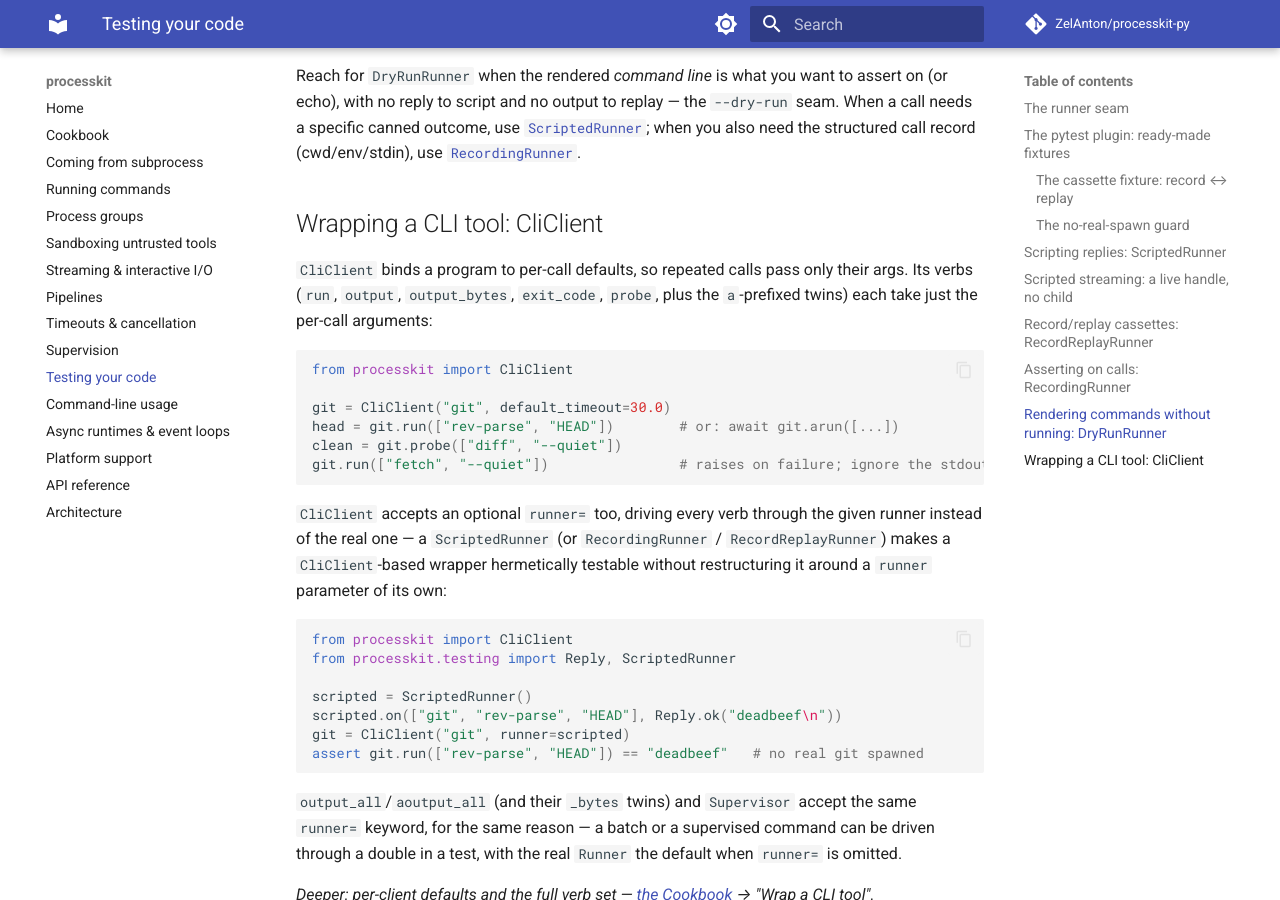
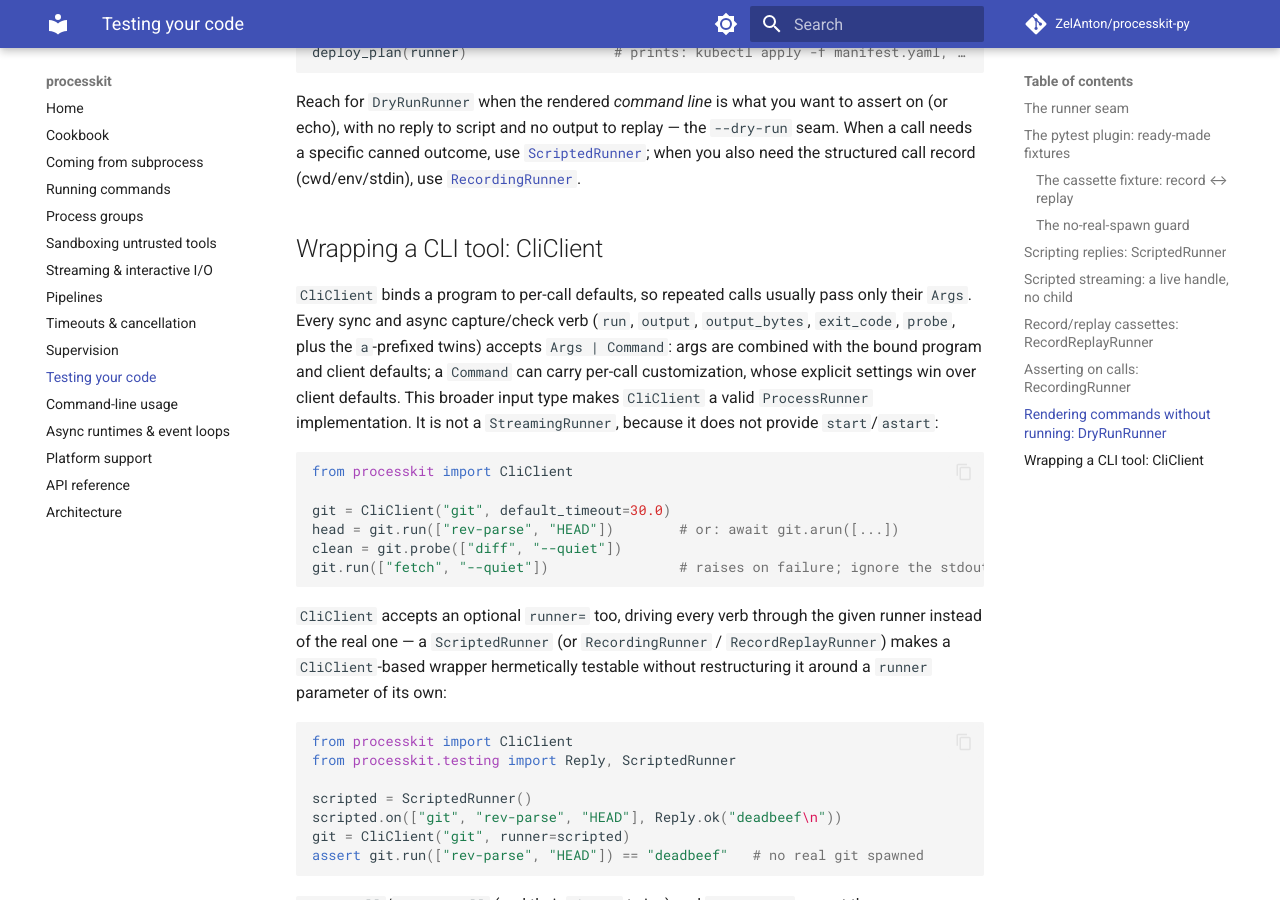
Before and after one commit to ZelAnton/processkit-py, an MkDocs documentation site: the page built from docs/testing.md, in a window 1280 px wide and 900 px high, scrolled down 9728 px. Built offline with MkDocs 1.6.1 and Material for MkDocs 9.7.7, drawn with Linux system fonts in a browser that asks for light colours; comment, search, counter and statistics services are not loaded; some of the changed text lies outside the part shown.

Commit message:
Document CliClient as a ProcessRunner implementation

````diff
--- a/docs/testing.md
+++ b/docs/testing.md
@@ -61,8 +61,10 @@ describes the verb surface. `Runner`, `ScriptedRunner`, `RecordReplayRunner`,
 annotation type-checks (strict `mypy`) against any of them. A custom double can implement the capture/check verbs directly; the
 streaming `start`/`astart` verbs must return a `RunningProcess` (no public
 constructor), so reach for `ScriptedRunner` when you need a streaming double rather
-than building one from scratch. (`CliClient` is *not* a `ProcessRunner` — its verbs
-take per-call args, not a `Command`, and it has no `start`/`astart`.)
+than building one from scratch. `CliClient` is also a `ProcessRunner`: its sync
+and async capture/check verbs accept either per-call `Args` (combined with its
+bound program) or a `Command` (whose explicit settings win over client
+defaults). It is not a `StreamingRunner`, because it has no `start`/`astart`.
 
 The sync and async surfaces are twins (`run` ↔ `arun`), so async code injects
 the very same runner objects and awaits the `a`-prefixed verbs.
@@ -437,9 +439,14 @@ structured call record (cwd/env/stdin), use
 
 ## Wrapping a CLI tool: CliClient
 
-`CliClient` binds a program to per-call defaults, so repeated calls pass only
-their args. Its verbs (`run`, `output`, `output_bytes`, `exit_code`, `probe`,
-plus the `a`-prefixed twins) each take just the per-call arguments:
+`CliClient` binds a program to per-call defaults, so repeated calls usually
+pass only their `Args`. Every sync and async capture/check verb (`run`,
+`output`, `output_bytes`, `exit_code`, `probe`, plus the `a`-prefixed twins)
+accepts `Args | Command`: args are combined with the bound program and client
+defaults; a `Command` can carry per-call customization, whose explicit settings
+win over client defaults. This broader input type makes `CliClient` a valid
+`ProcessRunner` implementation. It is not a `StreamingRunner`, because it does
+not provide `start`/`astart`:
 
 ```python
 from processkit import CliClient
````
Also changed, not shown: 3 other files.
